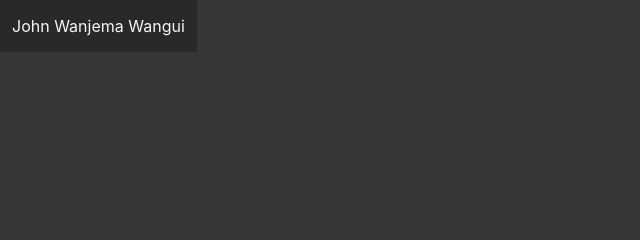
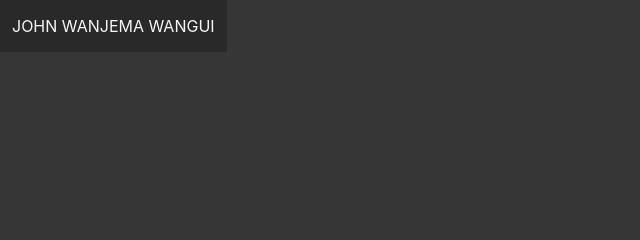
Before and after one commit to johnwanjema/My-first-portfolio-website, a plain HTML site: page index.html in a window 1280 px wide. Shown: the top 240 px of the page, 0-640 px from the left. Drawn offline with nearby package versions, Linux system fonts and the light colour scheme.

Commit message:
capitalize navbar title

```diff
--- a/index.html
+++ b/index.html
@@ -20,7 +20,7 @@
     <nav class="navbar is-dark is-bold is-fixed-top">
         <div class="navbar-brand">
             <a class="navbar-item" href="#home">
-                <span>John Wanjema Wangui</span>
+                <span>JOHN WANJEMA WANGUI</span>
             </a>
             <div class="navbar-burger burger is-active" data-target="navbarExampleTransparentExample">
                 <span></span>
```
